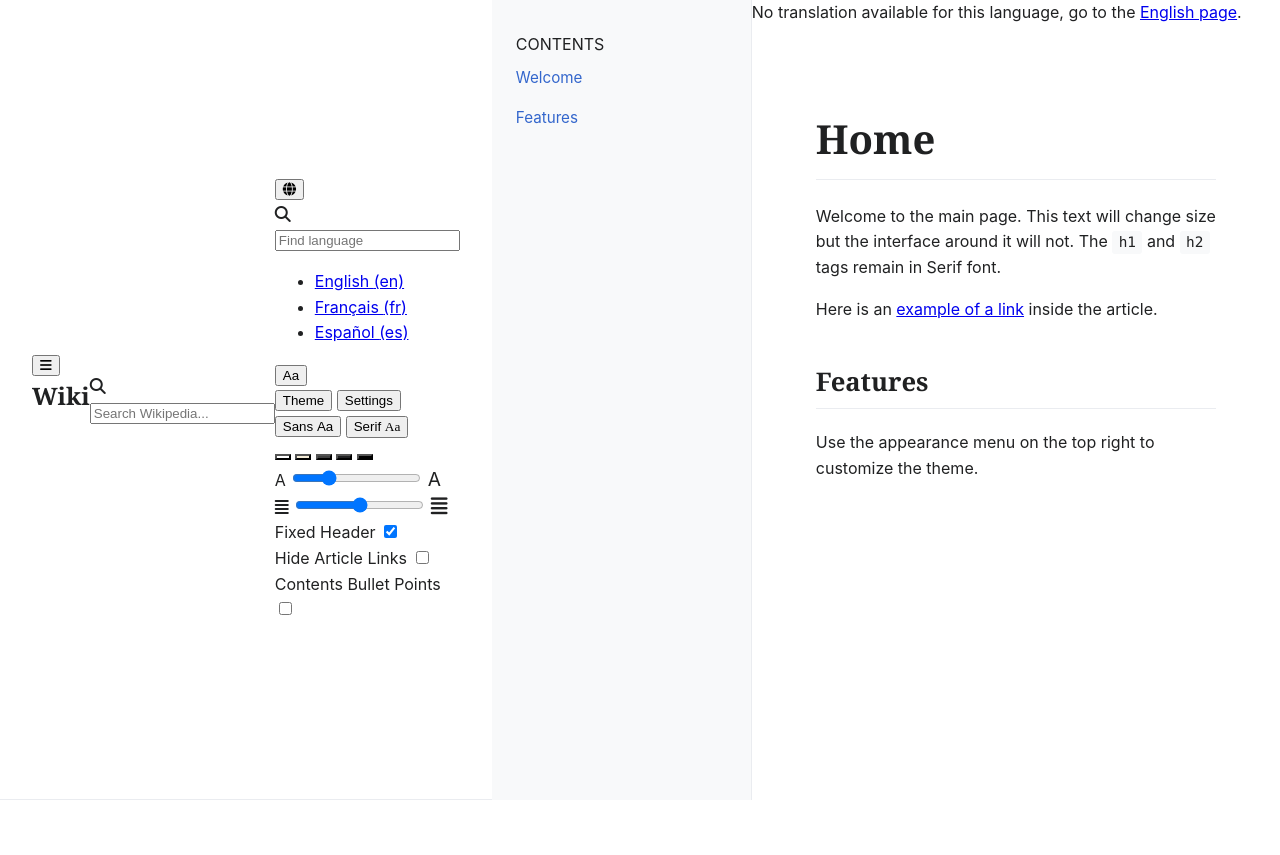
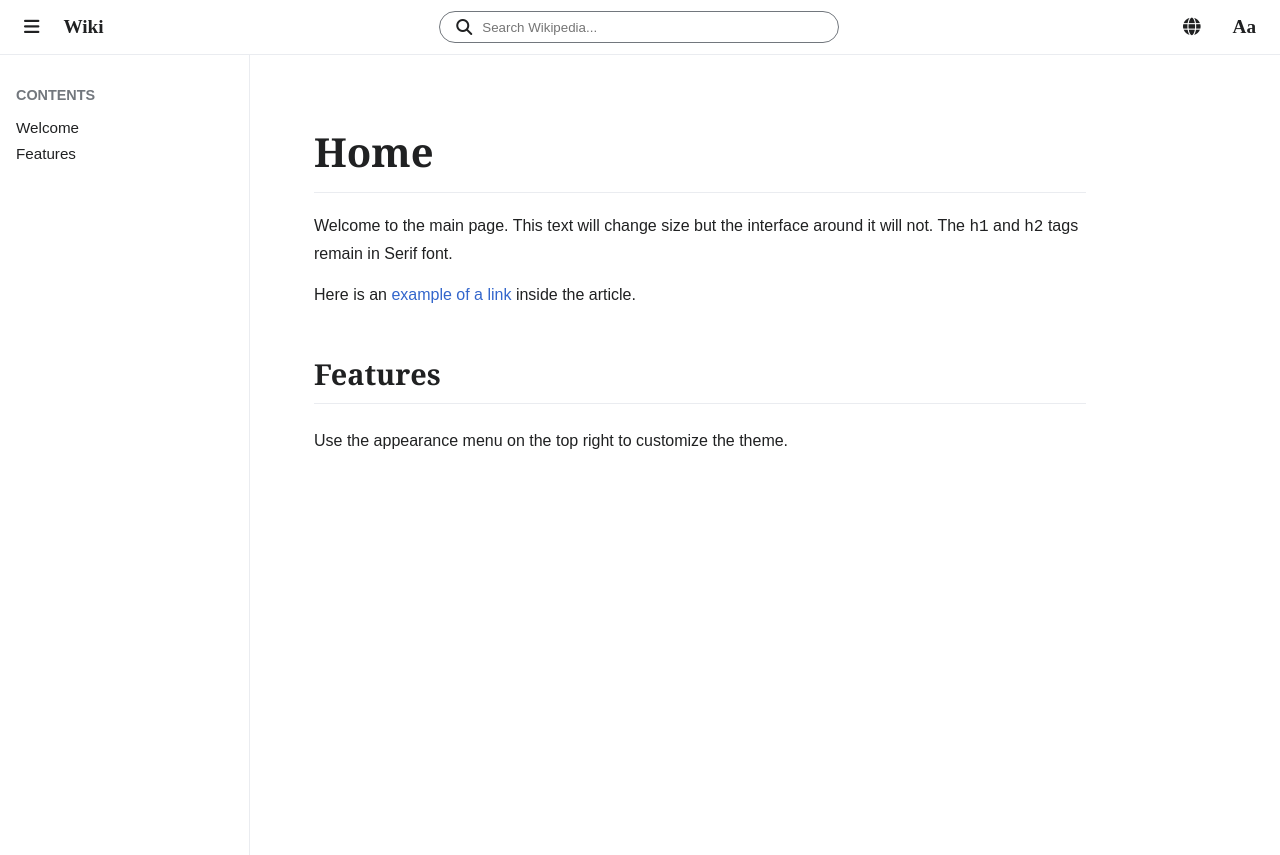
Before and after one commit to bjrdev/wiki, a plain HTML site: page en/Home/index.html in a window 1280 px wide. Before the commit the page ends 800 px from the top, so only its background shows below. Drawn offline with Linux system fonts and the light colour scheme.

Commit message:
Update style.css

```diff
--- a/style.css
+++ b/style.css
@@ -1,203 +1,167 @@
 :root {
-    --font-scale: 1;
-    --max-width: 800px;
+    --article-font-size: 1rem;
+    --article-line-height: 1.6;
 
-    --bg-body: #ffffff;
-    --bg-sidebar: #f8f9fa;
-    --text-main: #202122;
-    --text-muted: #54595d;
-    --border-color: #eaecf0;
-    --link-color: #3366cc;
-    --btn-hover: #f0f0f0;
+    --ui-bg: #ffffff;
+    --ui-border: #eaecf0;
+    --ui-text: #202122;
+    --ui-muted: #72777d;
+    --accent: #3366cc;
 }
 
-[data-theme="dark"] {
-    --bg-body: #121212;
-    --bg-sidebar: #1e1e1e;
-    --text-main: #e8e8e8;
-    --text-muted: #a0a0a0;
-    --border-color: #333333;
-    --link-color: #8ab4f8;
-    --btn-hover: #2a2a2a;
-}
+body[data-theme="white"] { --bg: #ffffff; --text: #202122; --link: #3366cc; --menu-bg: #ffffff; --menu-text: #202122;}
+body[data-theme="sepia"] { --bg: #f4ecd8; --text: #333333; --link: #3366cc; --menu-bg: #2a2a2a; --menu-text: #eee; }
+body[data-theme="gray"] { --bg: #404040; --text: #eeeeee; --link: #8ab4f8; --menu-bg: #2a2a2a; --menu-text: #eee; }
+body[data-theme="darkslate"] { --bg: #202122; --text: #eeeeee; --link: #8ab4f8; --menu-bg: #1a1a1a; --menu-text: #eee; }
+body[data-theme="black"] { --bg: #000000; --text: #dddddd; --link: #8ab4f8; --menu-bg: #111111; --menu-text: #eee; }
 
-* {
-    box-sizing: border-box;
-}
+* { box-sizing: border-box; }
 
 body {
     margin: 0;
-    padding: 0;
-    font-family: -apple-system, BlinkMacSystemFont, "Segoe UI", Roboto, Helvetica, Arial, sans-serif;
-    background-color: var(--bg-body);
-    color: var(--text-main);
-    display: flex;
-    min-height: 100vh;
-    font-size: calc(16px * var(--font-scale));
-    line-height: 1.6;
-    transition: background-color 0.2s, color 0.2s;
-}
-
-.sidebar {
-    width: 260px;
-    background-color: var(--bg-sidebar);
-    border-right: 1px solid var(--border-color);
-    padding: 2rem 1.5rem;
-    position: fixed;
-    height: 100vh;
-    overflow-y: auto;
-}
-
-.logo {
-    font-size: 1.5rem;
-    font-family: 'Georgia', serif;
-    font-weight: bold;
-    margin-bottom: 2rem;
-    color: var(--text-main);
-}
-
-.sidebar nav ul {
-    list-style: none;
-    padding: 0;
-    margin: 0;
-}
-
-.sidebar nav a {
-    display: block;
-    padding: 0.5rem 0;
-    color: var(--link-color);
-    text-decoration: none;
-    font-size: 0.95em;
-    transition: color 0.1s;
-}
-
-.sidebar nav a:hover {
-    text-decoration: underline;
-}
-
-.content-wrapper {
-    margin-left: 260px;
-    flex: 1;
-    display: flex;
-    flex-direction: column;
+    font-family: sans-serif;
+    background-color: var(--bg);
+    color: var(--text);
 }
 
 .topbar {
     display: flex;
     justify-content: space-between;
     align-items: center;
-    padding: 1rem 2rem;
-    border-bottom: 1px solid var(--border-color);
-    background-color: var(--bg-body);
+    padding: 0.5rem 1rem;
+    background-color: var(--bg);
+    border-bottom: 1px solid var(--ui-border);
+    z-index: 100;
 }
 
-.accessibility-container {
-    position: relative;
-    margin-left: auto;
+body.fixed-header .topbar {
+    position: sticky;
+    top: 0;
 }
 
-.btn-icon {
+.topbar-left, .topbar-right {
     display: flex;
     align-items: center;
-    gap: 0.5rem;
-    background: none;
-    border: none;
-    color: var(--text-muted);
-    cursor: pointer;
-    padding: 0.5rem 1rem;
-    border-radius: 4px;
-    font-size: 0.9rem;
-    font-weight: 500;
+    gap: 1rem;
 }
 
-.btn-icon:hover {
-    background-color: var(--btn-hover);
-    color: var(--text-main);
+.logo { font-family: serif; font-size: 1.2rem; font-weight: bold; }
+
+.icon-btn {
+    background: transparent;
+    border: none;
+    color: var(--text);
+    font-size: 1.1rem;
+    cursor: pointer;
+    padding: 0.5rem;
+}
+.font-icon { font-family: serif; font-weight: bold; font-size: 1.2rem; }
+
+.search-box {
+    display: flex;
+    align-items: center;
+    background: transparent;
+    border: 1px solid var(--ui-muted);
+    border-radius: 20px;
+    padding: 0.4rem 1rem;
+    width: 400px;
+    max-width: 100%;
+}
+.search-box input {
+    border: none;
+    background: transparent;
+    outline: none;
+    color: var(--text);
+    width: 100%;
+    margin-left: 0.5rem;
 }
 
-.a11y-menu {
+.dropdown-container { position: relative; }
+.dropdown-menu {
     position: absolute;
     top: 100%;
     right: 0;
-    margin-top: 0.5rem;
-    background-color: var(--bg-body);
-    border: 1px solid var(--border-color);
-    border-radius: 6px;
-    padding: 1.2rem;
-    width: 250px;
-    box-shadow: 0 4px 12px rgba(0,0,0,0.1);
-    z-index: 10;
+    background: var(--menu-bg);
+    color: var(--menu-text);
+    border: 1px solid var(--ui-border);
+    border-radius: 4px;
+    width: 320px;
+    padding: 1rem;
+    box-shadow: 0 4px 12px rgba(0,0,0,0.2);
+    z-index: 200;
+}
+.hidden { display: none !important; }
+
+.menu-lang-header input { width: 100%; background: transparent; border: none; color: inherit; padding: 0.5rem; outline: none; border-bottom: 1px solid #555;}
+.lang-list { list-style: none; padding: 0; margin-top: 1rem; max-height: 300px; overflow-y: auto;}
+.lang-list li a {
+    display: flex;
+    justify-content: space-between;
+    padding: 0.5rem;
+    color: inherit;
+    text-decoration: none;
+}
+.lang-list li a span { color: var(--ui-muted); font-size: 0.9em; }
+
+.tabs { display: flex; border-bottom: 1px solid #444; margin-bottom: 1rem; }
+.tab-btn {
+    flex: 1; background: transparent; border: none; color: var(--menu-text); padding: 0.5rem; cursor: pointer; border-bottom: 2px solid transparent; opacity: 0.6;
+}
+.tab-btn.active { opacity: 1; border-bottom-color: var(--accent); }
+
+.font-family-selector { display: flex; gap: 0.5rem; margin-bottom: 1rem; }
+.font-btn {
+    flex: 1; background: #222; border: 1px solid #444; border-radius: 8px; color: white; padding: 0.8rem; cursor: pointer; display: flex; flex-direction: column; align-items: center;
+}
+.font-btn.active { border-color: var(--accent); }
+.font-label { font-size: 0.8rem; opacity: 0.7; }
+.font-preview { font-size: 1.5rem; margin-top: 0.2rem; }
+
+.color-selector { display: flex; justify-content: space-between; margin-bottom: 1.5rem; }
+.color-btn {
+    width: 35px; height: 35px; border-radius: 50%; border: 2px solid transparent; cursor: pointer;
+}
+.color-btn.active { border-color: var(--accent); transform: scale(1.1); }
+
+.slider-group { display: flex; align-items: center; gap: 1rem; margin-bottom: 1rem; color: var(--menu-text); }
+.slider-group input[type="range"] { flex: 1; accent-color: var(--accent); }
+
+.setting-row { display: flex; justify-content: space-between; align-items: center; margin-bottom: 1rem; }
+.toggle { position: relative; width: 40px; height: 20px; }
+.toggle input { opacity: 0; width: 0; height: 0; }
+.slider { position: absolute; cursor: pointer; top: 0; left: 0; right: 0; bottom: 0; background-color: #ccc; transition: .4s; border-radius: 20px; }
+.slider:before { position: absolute; content: ""; height: 14px; width: 14px; left: 3px; bottom: 3px; background-color: white; transition: .4s; border-radius: 50%; }
+input:checked + .slider { background-color: var(--accent); }
+input:checked + .slider:before { transform: translateX(20px); }
+
+.main-container { display: flex; max-width: 1400px; margin: 0 auto; }
+
+.sidebar { width: 250px; padding: 2rem 1rem; border-right: 1px solid var(--ui-border); height: 100vh; position: sticky; top: 60px; overflow-y: auto;}
+.contents-title { font-weight: bold; margin-bottom: 1rem; color: var(--ui-muted); font-size: 0.9rem;}
+.toc ul { list-style: none; padding-left: 0; }
+.toc ul li { margin-bottom: 0.5rem; }
+.toc a { color: var(--text); text-decoration: none; font-size: 0.95rem; }
+.toc a:hover { text-decoration: underline; }
+
+.content-wrapper { flex: 1; padding: 2rem 4rem; max-width: 900px; }
+.warning-banner { background: #ffcccc; color: #900; padding: 1rem; border-radius: 4px; margin-bottom: 2rem; font-weight: bold; }
+.warning-banner a { color: #900; text-decoration: underline; }
+
+.page-content {
+    font-size: var(--article-font-size);
+    line-height: var(--article-line-height);
 }
 
-.a11y-menu.hidden {
-    display: none;
-}
+body[data-font="sans"] .page-content { font-family: sans-serif; }
+body[data-font="serif"] .page-content { font-family: serif; }
 
-.a11y-option {
-    margin-bottom: 1.2rem;
-}
+.page-content h1, .page-content h2 { font-family: 'Georgia', serif !important; }
+.page-content h1 { font-size: 2.5em; border-bottom: 1px solid var(--ui-border); padding-bottom: 0.2em; margin-bottom: 0.5em;}
+.page-content h2 { font-size: 1.8em; border-bottom: 1px solid var(--ui-border); padding-bottom: 0.2em; margin-top: 1.5em;}
+.page-content h3 { font-size: 1.4em; }
 
-.a11y-option:last-child {
-    margin-bottom: 0;
-}
+.page-content a { color: var(--link); text-decoration: none; }
+.page-content a:hover { text-decoration: underline; }
 
-.a11y-option span {
-    display: block;
-    font-size: 0.85rem;
-    color: var(--text-muted);
-    margin-bottom: 0.5rem;
-    font-weight: 600;
-}
-
-.font-controls {
-    display: flex;
-    gap: 0.5rem;
-}
-
-.btn-outline {
-    background: transparent;
-    border: 1px solid var(--border-color);
-    color: var(--text-main);
-    padding: 0.4rem 0.8rem;
-    border-radius: 4px;
-    cursor: pointer;
-    flex: 1;
-    font-weight: bold;
-}
-
-.btn-outline:hover {
-    background-color: var(--btn-hover);
-}
-
-.page-content {
-    max-width: var(--max-width);
-    padding: 3rem 4rem;
-    margin: 0 auto;
-    width: 100%;
-}
-
-h1, h2, h3 {
-    font-family: 'Georgia', serif;
-}
-
-h1 {
-    font-size: 2.5rem;
-    border-bottom: 1px solid var(--border-color);
-    padding-bottom: 0.5rem;
-    margin-bottom: 1.5rem;
-}
-
-h2 {
-    font-size: 1.6rem;
-    margin-top: 2.5rem;
-    border-bottom: 1px solid var(--border-color);
-    padding-bottom: 0.3rem;
-}
-
-code {
-    background-color: var(--bg-sidebar);
-    padding: 0.2rem 0.4rem;
-    border-radius: 3px;
-    font-family: ui-monospace, SFMono-Regular, Consolas, "Liberation Mono", Menlo, monospace;
-    font-size: 0.9em;
-}
+body.hide-article-links .page-content a { color: inherit !important; pointer-events: none; text-decoration: none !important; }
+body.show-toc-bullets .toc ul { list-style: disc; padding-left: 1.5rem; }
```
